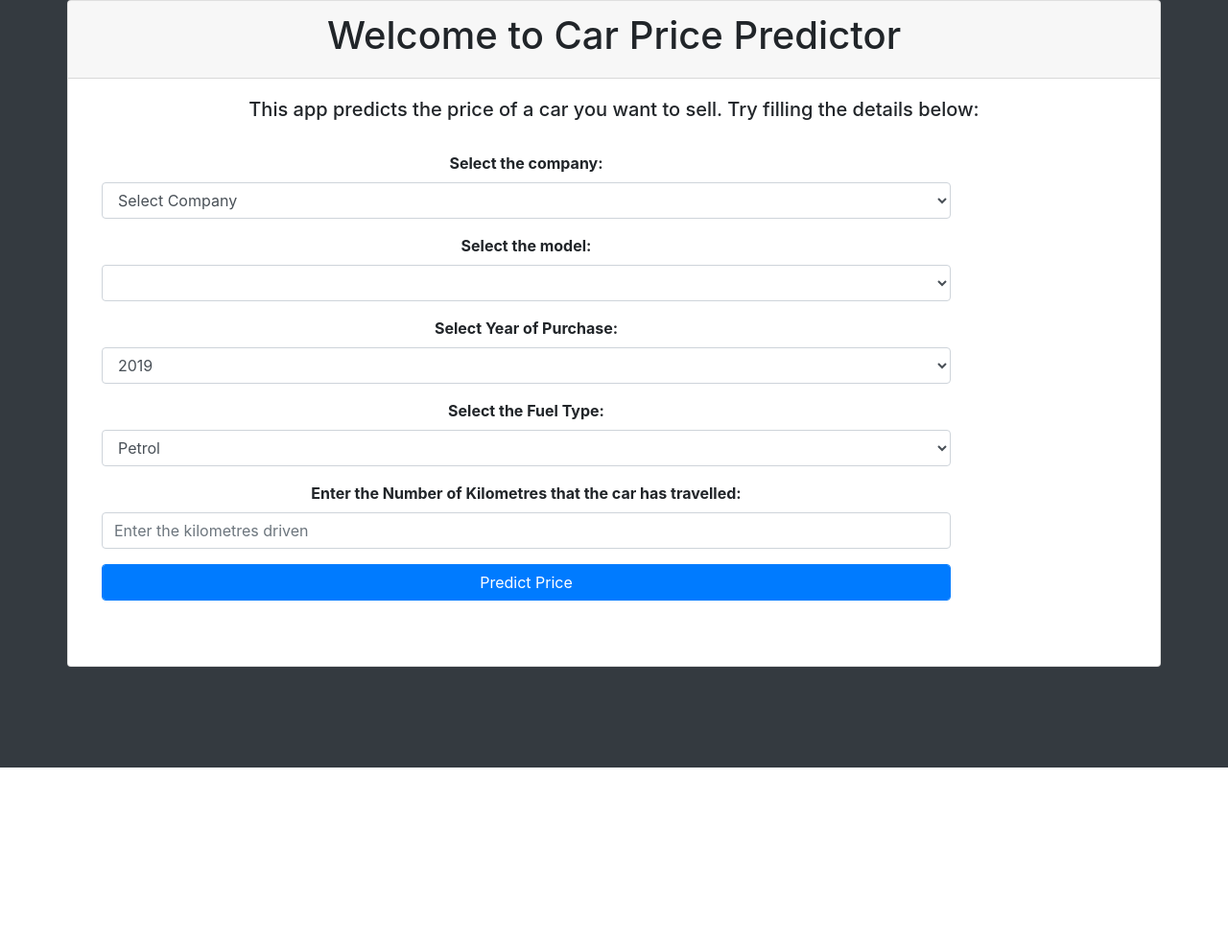
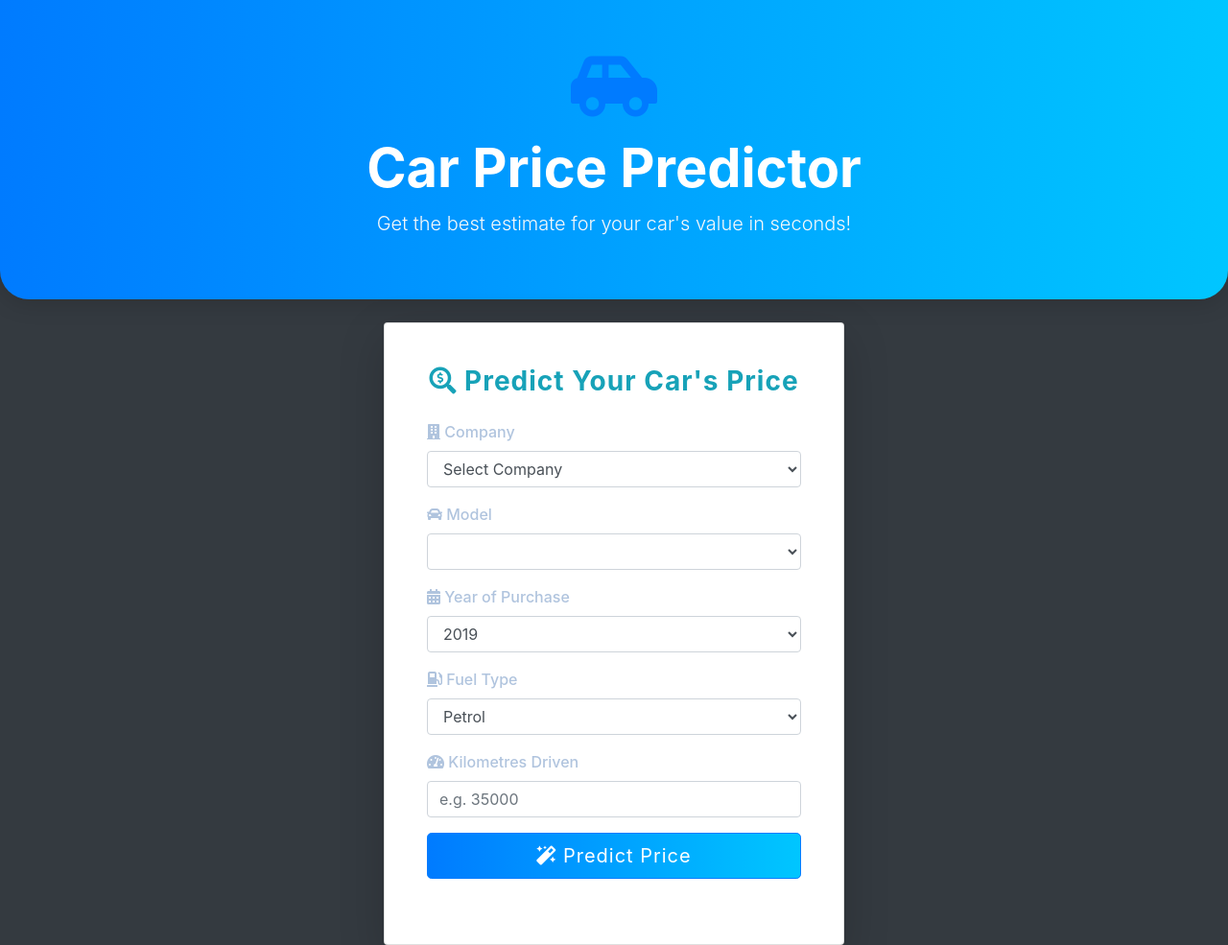
Before and after one commit to RahulGupta931/Car_Price_Prediction, a Flask app: page / in a window 1280 px wide. Shown: the whole page at 96% size. Before the commit the page ends 800 px from the top, so only its background shows below. Run offline with Flask 2, Linux system fonts and the light colour scheme; lists and menus that the app fills with data are empty; parts of the project's set-up code (start-up, migrations or seed data) failed here and were passed over; some libraries are stand-ins or nearby versions.

Commit message:
update UI

```diff
--- /dev/null
+++ b/static/css/style.css
@@ -0,0 +1,50 @@
+body {
+    background-color: #23272b;
+    color: #fff;
+    min-height: 100vh;
+}
+.hero-section {
+    background: linear-gradient(90deg, #007bff 0%, #00c6ff 100%);
+    color: #fff;
+    border-radius: 0 0 30px 30px;
+    box-shadow: 0 4px 24px rgba(0,0,0,0.15);
+}
+.card {
+    background-color: #2c3036;
+    border-radius: 18px;
+    box-shadow: 0 4px 24px rgba(0,0,0,0.25);
+    border: none;
+}
+.card-title {
+    font-weight: 700;
+    letter-spacing: 1px;
+}
+.btn-primary {
+    background: linear-gradient(90deg, #007bff 0%, #00c6ff 100%);
+    border: none;
+    font-weight: 600;
+    letter-spacing: 1px;
+    transition: background 0.3s;
+}
+.btn-primary:hover {
+    background: linear-gradient(90deg, #0056b3 0%, #0096c7 100%);
+}
+.form-control, .selectpicker {
+    background-color: #343a40;
+    color: #fff;
+    border: 1px solid #6c757d;
+    border-radius: 8px;
+    margin-bottom: 10px;
+}
+label {
+    color: #b0c4de;
+    font-weight: 500;
+}
+#prediction {
+    font-size: 1.5rem;
+    margin-top: 10px;
+    color: #00e676;
+}
+.min-vh-60 {
+    min-height: 60vh;
+}
--- a/templates/index.html
+++ b/templates/index.html
@@ -3,7 +3,7 @@
 <head xmlns="http://www.w3.org/1999/xhtml">
     <meta charset="UTF-8">
     <title>Car Price Predictor</title>
-    <link rel="stylesheet" href="static/css/style.css">
+    <link rel="stylesheet" href="/static/css/style.css">
     <link rel="stylesheet" type="text/css"
           href="https://cdnjs.cloudflare.com/ajax/libs/font-awesome/5.11.2/css/all.css">
     <script src="https://ajax.googleapis.com/ajax/libs/jquery/3.4.1/jquery.min.js"></script>
@@ -19,20 +19,23 @@
 </head>
 <body class="bg-dark">
 
-<div class="container">
-    <div class="row">
-        <div class="card mt-50" style="width: 100%; height: 100%">
-            <div class="card-header" style="text-align: center">
-                <h1>Welcome to Car Price Predictor</h1>
+<!-- Hero Section -->
+<section class="hero-section py-5 mb-4">
+    <div class="container text-center">
+        <span class="display-3 text-primary"><i class="fas fa-car-side"></i></span>
+        <h1 class="display-4 font-weight-bold mt-2">Car Price Predictor</h1>
+        <p class="lead text-light">Get the best estimate for your car's value in seconds!</p>
     </div>
+</section>
+
+<!-- Centered Card Section -->
+<div class="d-flex justify-content-center align-items-center" style="min-height: calc(100vh - 300px);">
+    <div class="card shadow-lg p-4" style="max-width: 480px; width: 100%;">
         <div class="card-body">
-                <div class="col-12" style="text-align: center">
-                    <h5>This app predicts the price of a car you want to sell. Try filling the details below: </h5>
-                </div>
-                <br>
-                <form method="post" accept-charset="utf-8" name="Modelform">
-                    <div class="col-md-10 form-group" style="text-align: center">
-                        <label><b>Select the company:</b> </label><br>
+            <h3 class="card-title text-center mb-4 text-info"><i class="fas fa-search-dollar"></i> Predict Your Car's Price</h3>
+            <form method="post" accept-charset="utf-8" name="Modelform" id="Modelform">
+                <div class="form-group">
+                    <label for="company"><i class="fas fa-building"></i> Company</label>
                     <select class="selectpicker form-control" id="company" name="company" required="1"
                             onchange="load_car_models(this.id,'car_models')">
                         {% for company in companies %}
@@ -40,54 +43,48 @@
                         {% endfor %}
                     </select>
                 </div>
-                    <div class="col-md-10 form-group" style="text-align: center">
-                        <label><b>Select the model:</b> </label><br>
+                <div class="form-group">
+                    <label for="car_models"><i class="fas fa-car"></i> Model</label>
                     <select class="selectpicker form-control" id="car_models" name="car_models" required="1">
                     </select>
                 </div>
-                    <div class="col-md-10 form-group" style="text-align: center">
-                        <label><b>Select Year of Purchase:</b> </label><br>
+                <div class="form-group">
+                    <label for="year"><i class="fas fa-calendar-alt"></i> Year of Purchase</label>
                     <select class="selectpicker form-control" id="year" name="year" required="1">
                         {% for year in years %}
                         <option value="{{ year }}">{{ year }}</option>
                         {% endfor %}
                     </select>
                 </div>
-                    <div class="col-md-10 form-group" style="text-align: center">
-                        <label><b>Select the Fuel Type:</b> </label><br>
+                <div class="form-group">
+                    <label for="fuel_type"><i class="fas fa-gas-pump"></i> Fuel Type</label>
                     <select class="selectpicker form-control" id="fuel_type" name="fuel_type" required="1">
                         {% for fuel in fuel_types %}
                         <option value="{{ fuel }}">{{ fuel }}</option>
                         {% endfor %}
                     </select>
                 </div>
-                    <div class="col-md-10 form-group" style="text-align: center">
-                        <label><b>Enter the Number of Kilometres that the car has travelled:</b> </label><br>
+                <div class="form-group">
+                    <label for="kilo_driven"><i class="fas fa-tachometer-alt"></i> Kilometres Driven</label>
                     <input type="text" class="form-control" id="kilo_driven" name="kilo_driven"
-                               placeholder="Enter the kilometres driven ">
+                           placeholder="e.g. 35000" required>
                 </div>
-                    <div class="col-md-10 form-group" style="text-align: center">
-                        <button  class="btn btn-primary form-control" onclick="send_data()">Predict Price</button>
-                    </div>
+                <button type="button" class="btn btn-lg btn-block btn-primary mt-3" id="predictBtn">
+                    <i class="fas fa-magic"></i> Predict Price
+                </button>
             </form>
-                <br>
-                <div class="row">
-                    <div class="col-12" style="text-align: center">
-                        <h4><span id="prediction"></span></h4>
-                    </div>
-                </div>
+            <div class="text-center mt-4">
+                <h4><span id="prediction" class="text-success font-weight-bold"></span></h4>
             </div>
         </div>
     </div>
 </div>
 
 <script>
-
     function load_car_models(company_id,car_model_id)
     {
         var company=document.getElementById(company_id);
         var car_model= document.getElementById(car_model_id);
-        console.log(company.value);
         car_model.value="";
         car_model.innerHTML="";
         {% for company in companies %}
@@ -95,7 +92,6 @@
             {
                 {% for model in car_models %}
                     {% if company in model %}
-
                         var newOption= document.createElement("option");
                         newOption.value="{{ model }}";
                         newOption.innerHTML="{{ model }}";
@@ -105,33 +101,24 @@
             }
         {% endfor %}
     }
-
-    function form_handler(event) {
-        event.preventDefault(); // Don't submit the form normally
-    }
+    document.getElementById('predictBtn').addEventListener('click', send_data);
+    document.getElementById('Modelform').addEventListener('submit', function(event) {
+        event.preventDefault();
+    });
     function send_data()
     {
-        document.querySelector('form').addEventListener("submit",form_handler);
-
-        var fd=new FormData(document.querySelector('form'));
-
+        var fd=new FormData(document.getElementById('Modelform'));
         var xhr= new XMLHttpRequest({mozSystem: true});
-
         xhr.open('POST','/predict',true);
-        document.getElementById('prediction').innerHTML="Wait! Predicting Price.....";
+        document.getElementById('prediction').innerHTML="<i class='fas fa-spinner fa-spin'></i> Predicting...";
         xhr.onreadystatechange = function(){
             if(xhr.readyState == XMLHttpRequest.DONE){
-                document.getElementById('prediction').innerHTML="Prediction: ₹"+xhr.responseText;
-
+                document.getElementById('prediction').innerHTML="<i class='fas fa-rupee-sign'></i> "+xhr.responseText;
             }
         };
-
-        xhr.onload= function(){};
-
         xhr.send(fd);
     }
 </script>
-
 
 <!-- jQuery first, then Popper.js, then Bootstrap JS -->
 <script src="https://code.jquery.com/jquery-3.5.1.slim.min.js"
```
Lines whose indentation alone changed are shown as unchanged.
